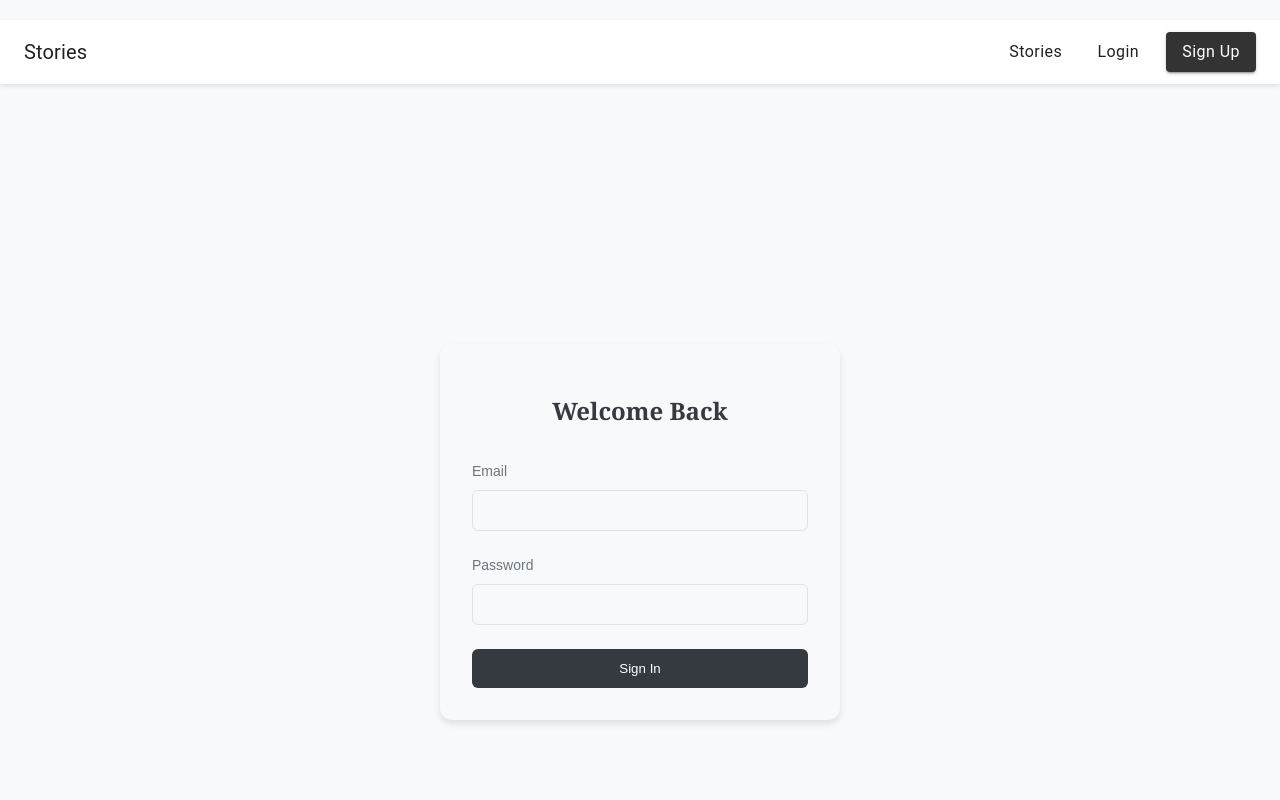
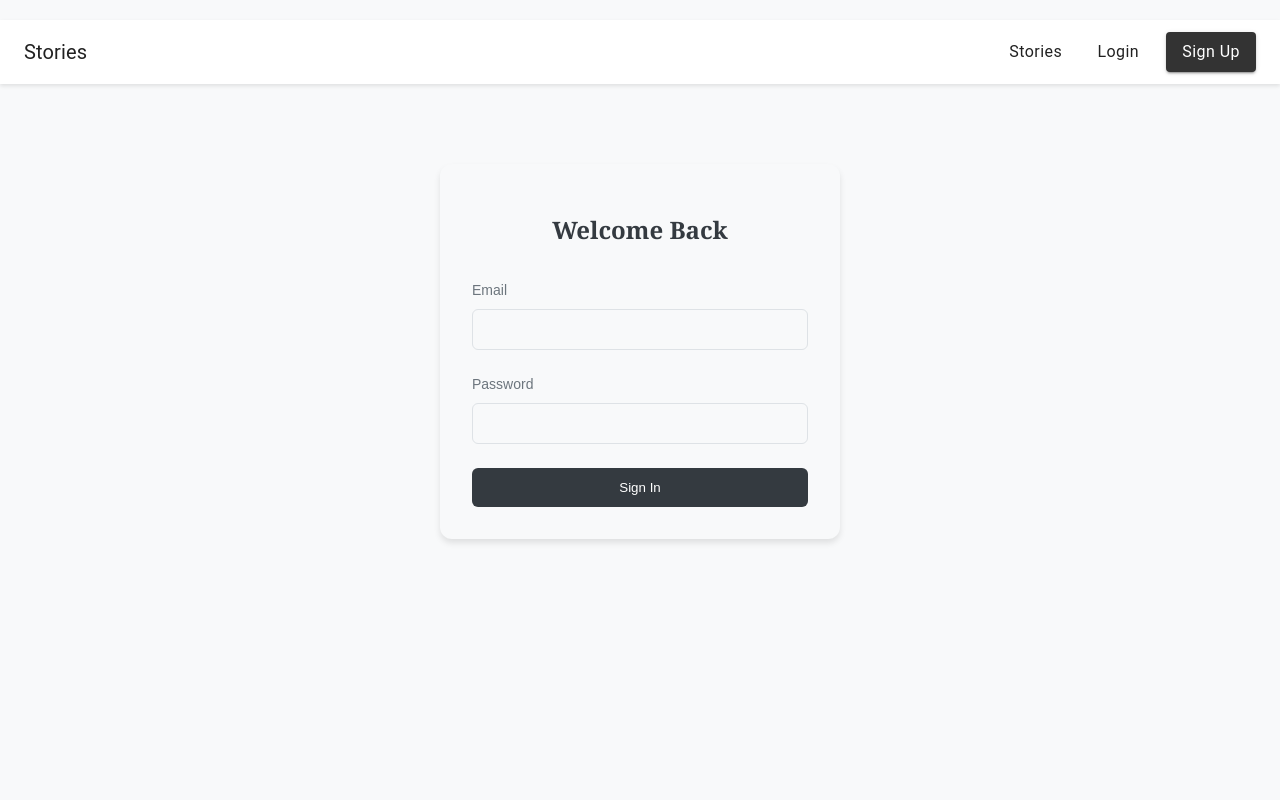
Before and after one commit to chrisfrimango/stories-app, a React (Vite) app in the folder frontend/: page /login in a window 1280 px wide. Shown: the top 800 px of the page. Built offline with nearby package versions, Linux system fonts and the light colour scheme; no server answers.

Commit message:
fix: update Login.tsx and remove barrel file

```diff
--- a/frontend/src/pages/Login.tsx
+++ b/frontend/src/pages/Login.tsx
@@ -7,7 +7,7 @@ import { authService } from "../services/authService";
 import { useAuth } from "../context/auth";
 
 const LoginContainer = styled.div`
-  min-height: 100vh;
+  /* min-height: 100vh; */
   display: flex;
   align-items: center;
   justify-content: center;
--- a/frontend/src/pages/index.ts
+++ /dev/null
@@ -1,3 +0,0 @@
-export { default as Home } from "./Home";
-export { default as Login } from "./Login";
-export { default as Register } from "./Register";
```
